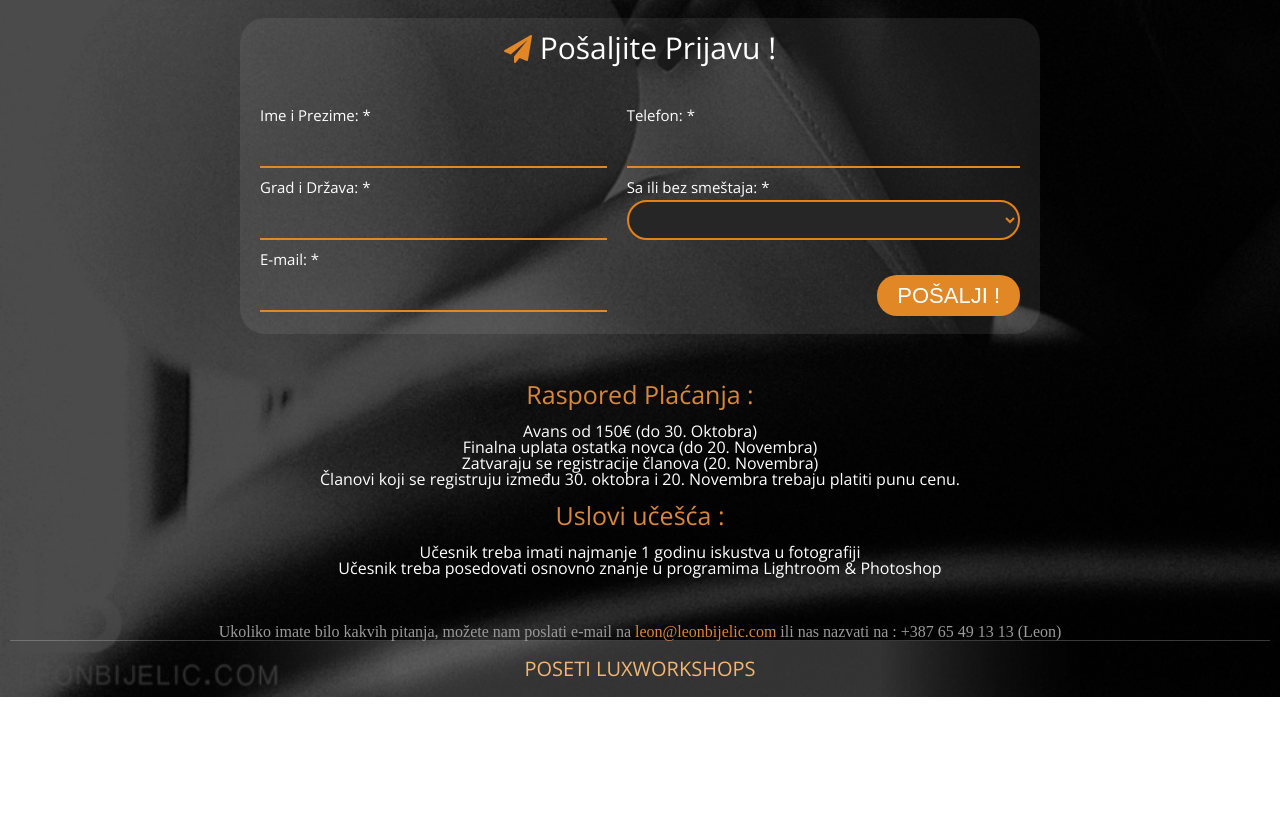
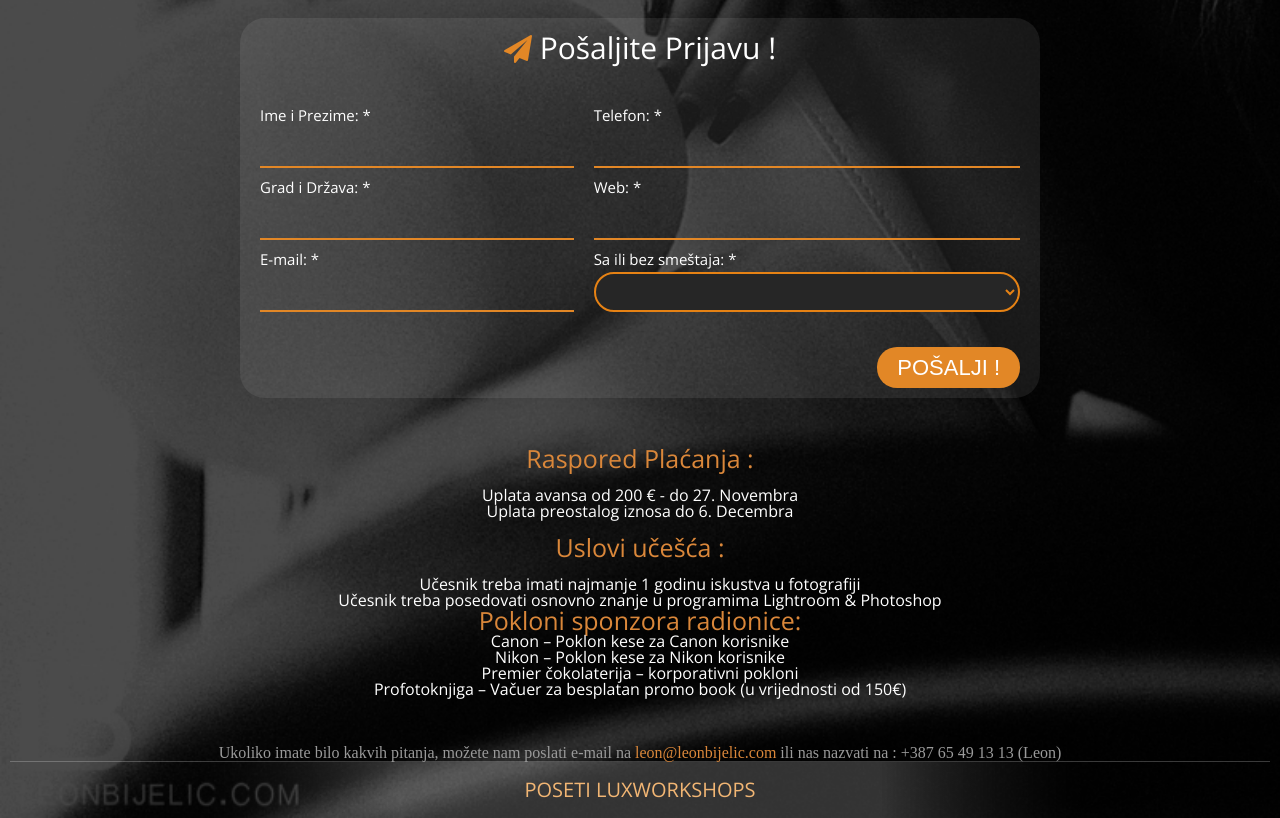
Before and after one commit to webcleric/Cijene-Cene-Prices-Tables-no.2, a plain HTML site: page index.html in a window 1280 px wide. Shown: the part 885-1703 px from the top of the page. Before the commit the page ends 1582 px from the top, so only its background shows below. Drawn offline with nearby package versions, Linux system fonts and the light colour scheme.

Commit message:
Contact form changes

```diff
--- a/index.html
+++ b/index.html
@@ -120,11 +120,15 @@
 					<input type="text" name="phone" id="input-phone">
 				</div>
 				<div class="form-row cf">
+					<label for="web">Web: *</label>
+					<input type="text" name="web" id="input-web">
+				</div>
+				<div class="form-row cf">
 					<label for="select-region">Sa ili bez smeštaja: *</label>
 					<select id="select-region" name="select-region">
 						<option value=""></option>
-						<option value="Americas">Sa Smeštajem</option>
-						<option value="Asia Pacific">Bez Smeštaja</option>
+						<option value="Americas">Sa Smeštajem (600 €)</option>
+						<option value="Asia Pacific">Bez Smeštaja (500 €)</option>
 					</select>
 					<input type="submit" name="submit" value="Pošalji !" class="btn send-btn">
 				</div>
@@ -143,15 +147,22 @@
 	<div class="uslovi">
 		<h2><em>Raspored Plaćanja :</em></h2><br>
 		<ul>
-			<li>Avans od 150€ (do 30. Oktobra)</li>
-			<li>Finalna uplata ostatka novca (do 20. Novembra)</li>
-			<li>Zatvaraju se registracije članova (20. Novembra)</li>
-			<li>Članovi koji se registruju između 30. oktobra i 20. Novembra trebaju platiti punu cenu.</li>
+			<li>Uplata avansa od 200 € - do 27. Novembra</li>
+			<li>Uplata preostalog iznosa do 6. Decembra</li>
+			<!-- <li>Zatvaraju se registracije članova (20. Novembra)</li> -->
+			<!-- <li>Članovi koji se registruju između 30. oktobra i 20. Novembra trebaju platiti punu cenu.</li> -->
 		</ul><br>
 		<h2><em>Uslovi učešća :</em></h2><br>
 		<ul>
 			<li>Učesnik treba imati najmanje 1 godinu iskustva u fotografiji</li>
 			<li>Učesnik treba posedovati osnovno znanje u programima Lightroom & Photoshop</li>
+		</ul>
+		<h2><em>Pokloni sponzora radionice:</em></h2>
+		<ul>
+			<li>Canon – Poklon kese za Canon korisnike</li>
+			<li>Nikon – Poklon kese za Nikon korisnike</li>
+			<li>Premier čokolaterija – korporativni pokloni</li>
+			<li>Profotoknjiga – Vačuer za besplatan promo book (u vrijednosti od 150€)</li>
 		</ul>
 		<div class="pitanja">
 			<h4>Ukoliko imate bilo kakvih pitanja, možete nam poslati e-mail na
```
